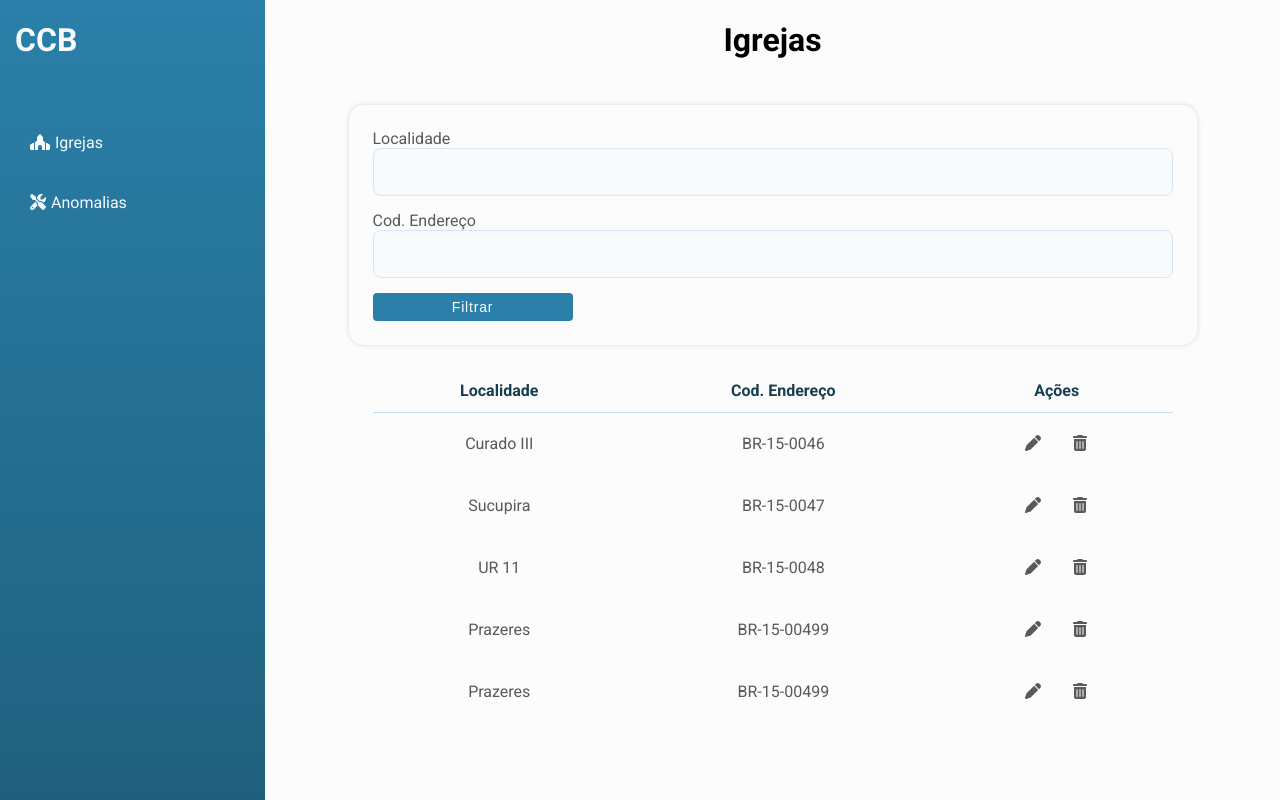
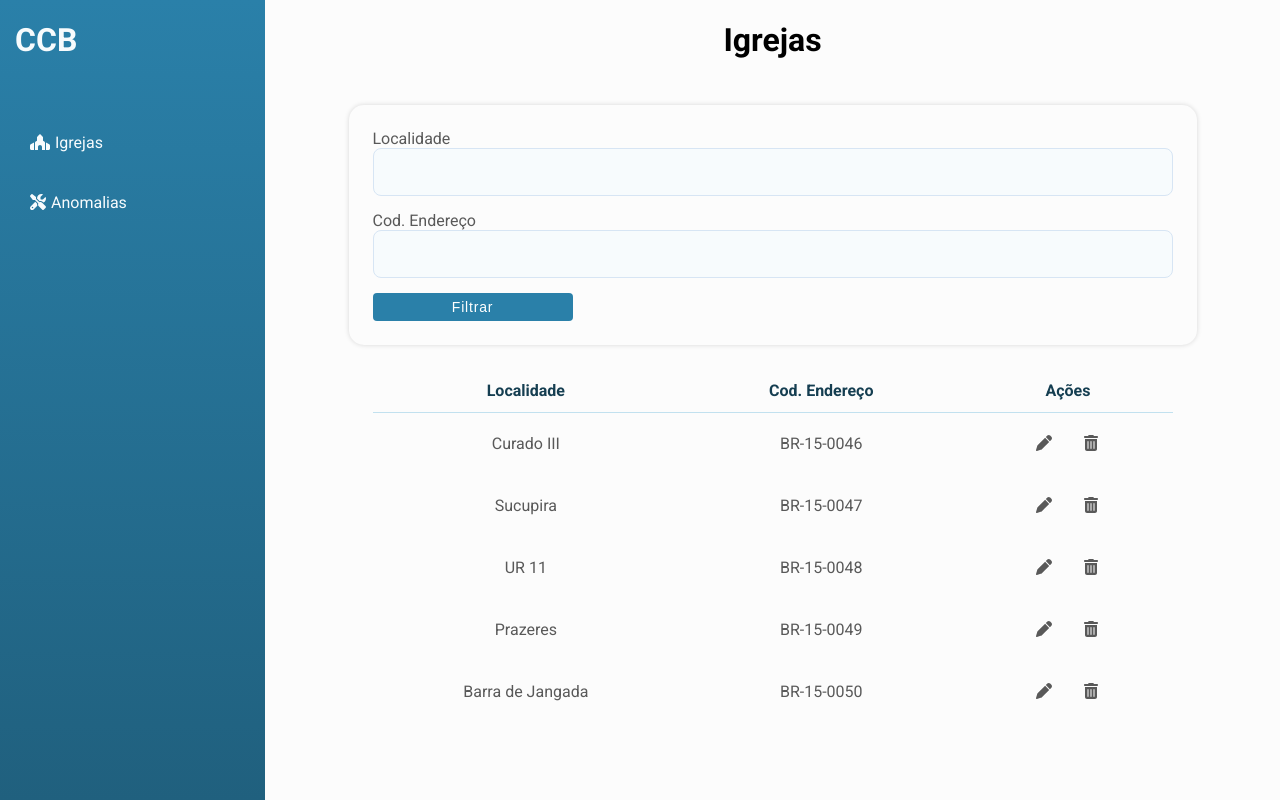
Before and after one commit to arturolivs/ccb-web, a React (Create React App) app: page /igrejas in a window 1280 px wide. Built offline with nearby package versions, Linux system fonts and the light colour scheme.

Commit message:
Criado componente Table

```diff
--- a/src/components/SideMenu/SideMenu.styles.ts
+++ b/src/components/SideMenu/SideMenu.styles.ts
@@ -33,7 +33,7 @@ export const ListItem = styled.li`
     border-bottom-left-radius: 30px;
 
     &:hover {
-        background: var(--primary-color-light-4);
+        background: var(--gray-0);
 
         a {
             color: var(--primary-color-dark-1);
--- /dev/null
+++ b/src/components/Table/Table.styles.ts
@@ -0,0 +1,75 @@
+import styled from 'styled-components'
+
+export const Title = styled.h1``
+
+export const Table = styled.table`
+    width: 100%;
+    border-collapse: collapse;
+    border-radius: 5px;
+    overflow: hidden;
+`
+
+export const Header = styled.th`
+    color: var(--primary-color-dark-2);
+    padding: 12px 15px;
+    border-bottom: 1px solid var(--primary-color-light-3);
+`
+
+export const Row = styled.tr`
+    cursor: pointer;
+    color: var(--gray-6);
+    transition: background-color 0.3s, color 0.3s;
+
+    &:hover {
+        color: var(--primary-color-light-1);
+        font-weight: bold;
+        background-color: var(--primary-color-light-4);
+        box-shadow: 0 0 5px rgba(0, 0, 0, 0.15);
+
+        svg.fa-trash-can {
+            color: var(--danger);
+        }
+
+        svg.fa-pen {
+            color: var(--primary-color-light-1);
+        }
+    }
+`
+
+export const Cell = styled.td`
+    padding: 15px 10px;
+    text-align: center;
+`
+
+export const CellIcon = styled.td`
+    padding: 15px 10px;
+    display: flex;
+    align-items: center;
+    justify-content: center;
+    column-gap: 15px;
+`
+
+export const Button = styled.button`
+    background-color: transparent;
+    width: 2rem;
+    height: 2rem;
+    border: 0;
+    border-radius: 50%;
+    padding: 5px;
+    transition: all 0.3s;
+
+    font-size: 16px;
+    cursor: pointer;
+
+    svg {
+        transition: all 0.3s;
+        color: var(--gray-6);
+    }
+
+    &:active {
+        background-color: var(--primary-color-light-4);
+        svg {
+            transform: scale(110%);
+        }
+    }
+`
--- /dev/null
+++ b/src/components/Table/Table.tsx
@@ -0,0 +1,59 @@
+import React from 'react'
+
+import { FontAwesomeIcon } from '@fortawesome/react-fontawesome'
+import { faPen, faTrashCan } from '@fortawesome/free-solid-svg-icons'
+import Church from '../../types/Church'
+
+import * as S from './Table.styles'
+
+interface Column {
+    id: string
+    label: string
+}
+
+interface TableProps {
+    columns: Column[]
+    data: Church[]
+}
+
+const Table = ({ columns, data }: TableProps) => {
+    return (
+        <S.Table>
+            <thead>
+                <tr>
+                    {columns.map((column) => (
+                        <S.Header id={column.id}>{column.label}</S.Header>
+                    ))}
+
+                    <S.Header>Ações</S.Header>
+                </tr>
+            </thead>
+
+            <tbody>
+                {data.map((item) => {
+                    return (
+                        <S.Row id={item.id}>
+                            {Object.values(item).map(
+                                (value) =>
+                                    item.id !== value && (
+                                        <S.Cell key={value}>{value}</S.Cell>
+                                    )
+                            )}
+                            <S.CellIcon>
+                                <S.Button>
+                                    <FontAwesomeIcon icon={faPen} />
+                                </S.Button>
+
+                                <S.Button>
+                                    <FontAwesomeIcon icon={faTrashCan} />
+                                </S.Button>
+                            </S.CellIcon>
+                        </S.Row>
+                    )
+                })}
+            </tbody>
+        </S.Table>
+    )
+}
+
+export default Table
--- /dev/null
+++ b/src/components/Table/index.ts
@@ -0,0 +1,3 @@
+import Table from './Table'
+
+export default Table
--- a/src/pages/Church/List/ChurchList.tsx
+++ b/src/pages/Church/List/ChurchList.tsx
@@ -1,89 +1,17 @@
 import React from 'react'
+import Table from '../../../components/Table'
 
-import { FontAwesomeIcon } from '@fortawesome/react-fontawesome'
-import { faPen, faTrashCan } from '@fortawesome/free-solid-svg-icons'
+import mock from './mock'
 
-import * as S from './ChurchList.styles'
+import Church from '../../../types/Church'
+
+const cols = [
+    { id: 'locale', label: 'Localidade' },
+    { id: 'codEndereco', label: 'Cod. Endereço' },
+]
 
 const ChurchList = () => {
-    return (
-        <S.Table>
-            <tr>
-                <S.Header>Localidade</S.Header>
-                <S.Header>Cod. Endereço</S.Header>
-                <S.Header>Ações</S.Header>
-            </tr>
-            <S.Row>
-                <S.Cell>Curado III</S.Cell>
-                <S.Cell>BR-15-0046</S.Cell>
-                <S.CellIcon>
-                    <S.Button>
-                        <FontAwesomeIcon icon={faPen} />
-                    </S.Button>
-
-                    <S.Button>
-                        <FontAwesomeIcon icon={faTrashCan} />
-                    </S.Button>
-                </S.CellIcon>
-            </S.Row>
-
-            <S.Row>
-                <S.Cell>Sucupira</S.Cell>
-                <S.Cell>BR-15-0047</S.Cell>
-                <S.CellIcon>
-                    <S.Button>
-                        <FontAwesomeIcon icon={faPen} />
-                    </S.Button>
-
-                    <S.Button>
-                        <FontAwesomeIcon icon={faTrashCan} />
-                    </S.Button>
-                </S.CellIcon>
-            </S.Row>
-
-            <S.Row>
-                <S.Cell>UR 11</S.Cell>
-                <S.Cell>BR-15-0048</S.Cell>
-                <S.CellIcon>
-                    <S.Button>
-                        <FontAwesomeIcon icon={faPen} />
-                    </S.Button>
-
-                    <S.Button>
-                        <FontAwesomeIcon icon={faTrashCan} />
-                    </S.Button>
-                </S.CellIcon>
-            </S.Row>
-
-            <S.Row>
-                <S.Cell>Prazeres</S.Cell>
-                <S.Cell>BR-15-00499</S.Cell>
-                <S.CellIcon>
-                    <S.Button>
-                        <FontAwesomeIcon icon={faPen} />
-                    </S.Button>
-
-                    <S.Button>
-                        <FontAwesomeIcon icon={faTrashCan} />
-                    </S.Button>
-                </S.CellIcon>
-            </S.Row>
-
-            <S.Row>
-                <S.Cell>Prazeres</S.Cell>
-                <S.Cell>BR-15-00499</S.Cell>
-                <S.CellIcon>
-                    <S.Button>
-                        <FontAwesomeIcon icon={faPen} />
-                    </S.Button>
-
-                    <S.Button>
-                        <FontAwesomeIcon icon={faTrashCan} />
-                    </S.Button>
-                </S.CellIcon>
-            </S.Row>
-        </S.Table>
-    )
+    return <Table columns={cols} data={mock} />
 }
 
 export default ChurchList
--- a/src/pages/Church/List/mock.ts
+++ b/src/pages/Church/List/mock.ts
@@ -2,19 +2,28 @@ import Church from '../../../types/Church'
 
 export default [
     {
+        id: '1',
         locale: 'Curado III',
-        CodAddress: 'BR-15-0046',
+        codAddress: 'BR-15-0046',
     },
     {
+        id: '2',
         locale: 'Sucupira',
-        CodAddress: 'BR-15-0047',
+        codAddress: 'BR-15-0047',
     },
     {
+        id: '3',
         locale: 'UR 11',
-        CodAddress: 'BR-15-0048',
+        codAddress: 'BR-15-0048',
     },
     {
+        id: '4',
         locale: 'Prazeres',
-        CodAddress: 'BR-15-0049',
+        codAddress: 'BR-15-0049',
+    },
+    {
+        id: '5',
+        locale: 'Barra de Jangada',
+        codAddress: 'BR-15-0050',
     },
 ] as Church[]
```
Also changed, not shown: src/types/Church.ts (+10 -1 lines).
